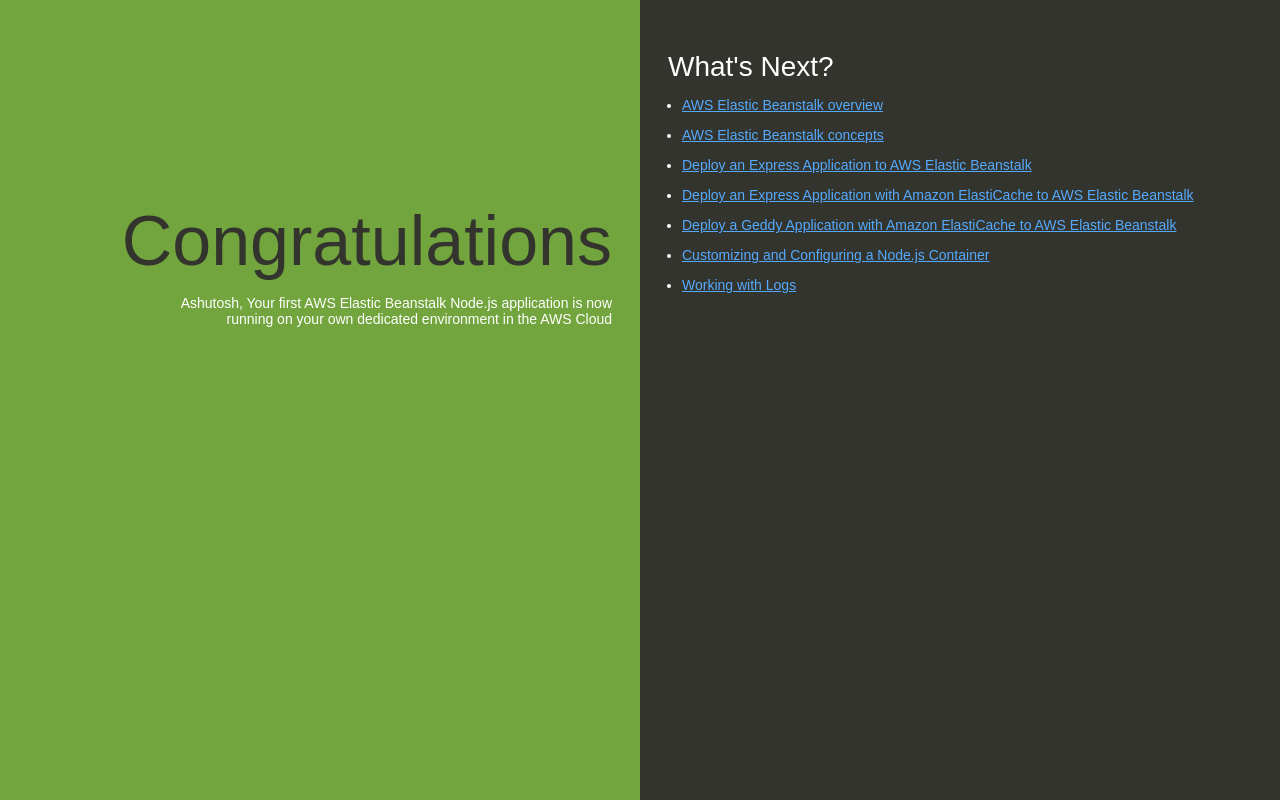
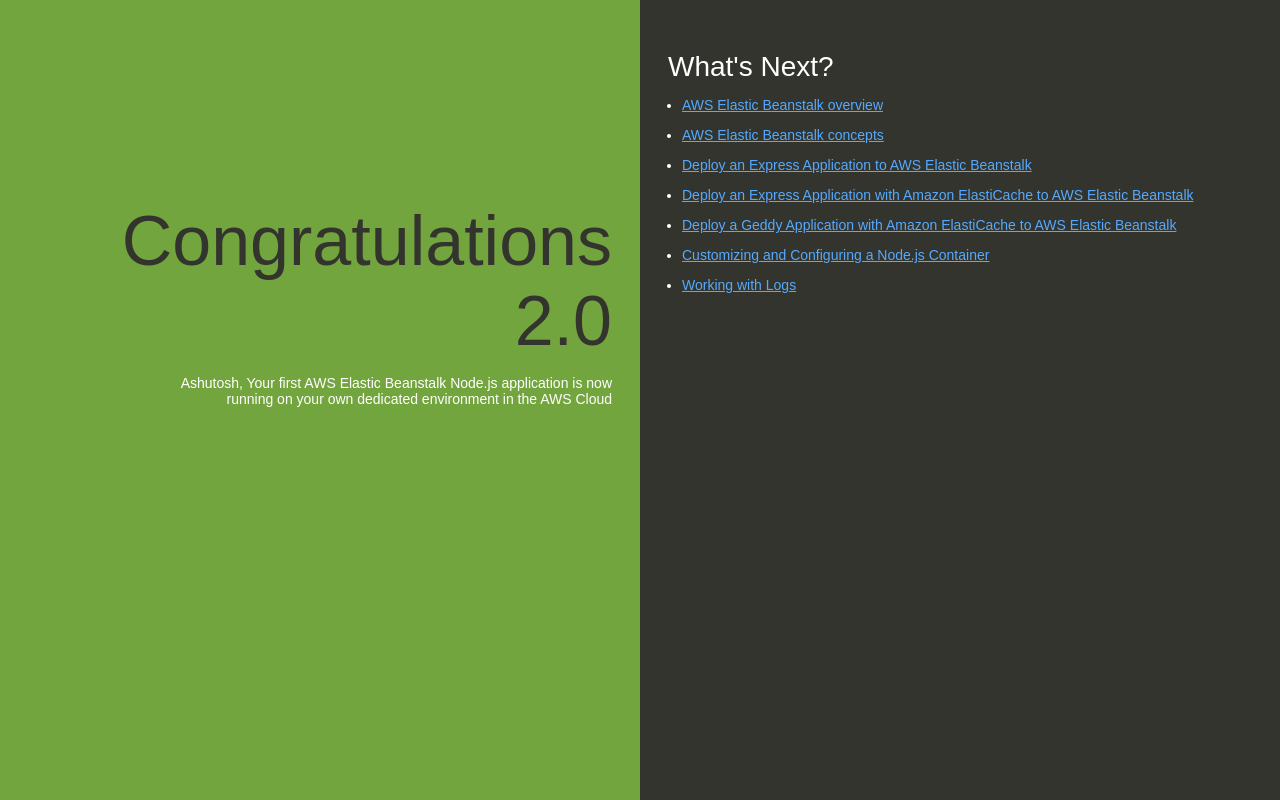
Before and after one commit to AshuGithub19/AWSSampleCode, a website: page index.html in a window 1280 px wide. Drawn offline with Linux system fonts and the light colour scheme.

Commit message:
Add files via upload

```diff
--- a/index.html
+++ b/index.html
@@ -74,7 +74,7 @@
   </head>
   <body>
     <div class="textColumn">
-      <h1>Congratulations</h1>
+      <h1>Congratulations 2.0</h1>
       <p>Ashutosh, Your first AWS Elastic Beanstalk Node.js application is now running on your own dedicated environment in the AWS Cloud</p>
     </div>
     <div class="linksColumn">
```
